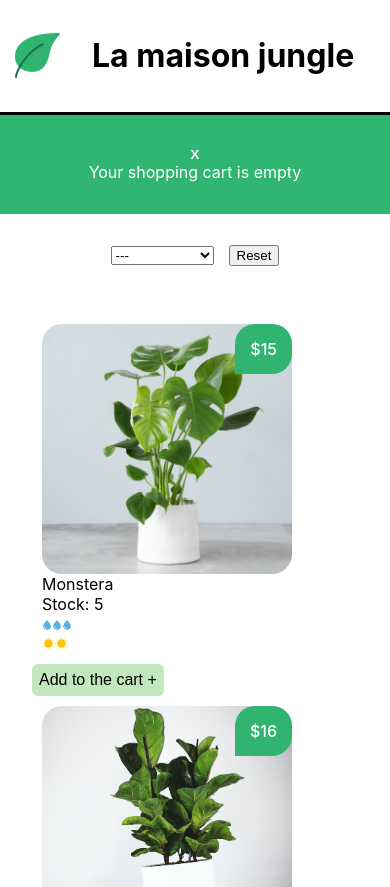
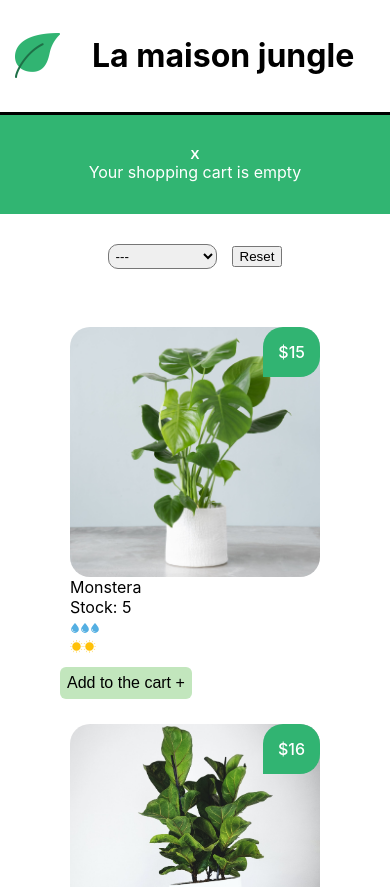
Before and after one commit to Manzana1/UrbanRoots, a React (Vite) app: page / in a window 390 px wide. Shown: the top 887 px of the page. Built offline with nearby package versions, Linux system fonts and the light colour scheme.

Commit message:
modified the border-radius of the plant selector

```diff
--- a/src/styles/Categories.css
+++ b/src/styles/Categories.css
@@ -1,8 +1,10 @@
 .lmj-categories {
-    text-align: center;
-    padding-top: 30px;
+  text-align: center;
+  padding-top: 30px;
 }
 
 .lmj-categories-select {
-    margin-right: 15px;
+  margin-right: 15px;
+  padding: 3px;
+  border-radius: 10px;
 }
--- a/src/styles/ShoppingList.css
+++ b/src/styles/ShoppingList.css
@@ -28,6 +28,7 @@
 
 @media (max-width: 800px) {
   .lmj-plant-list {
-    display: inline-block;
+    display: flex;
+    flex-wrap: wrap;
   }
 }
```
